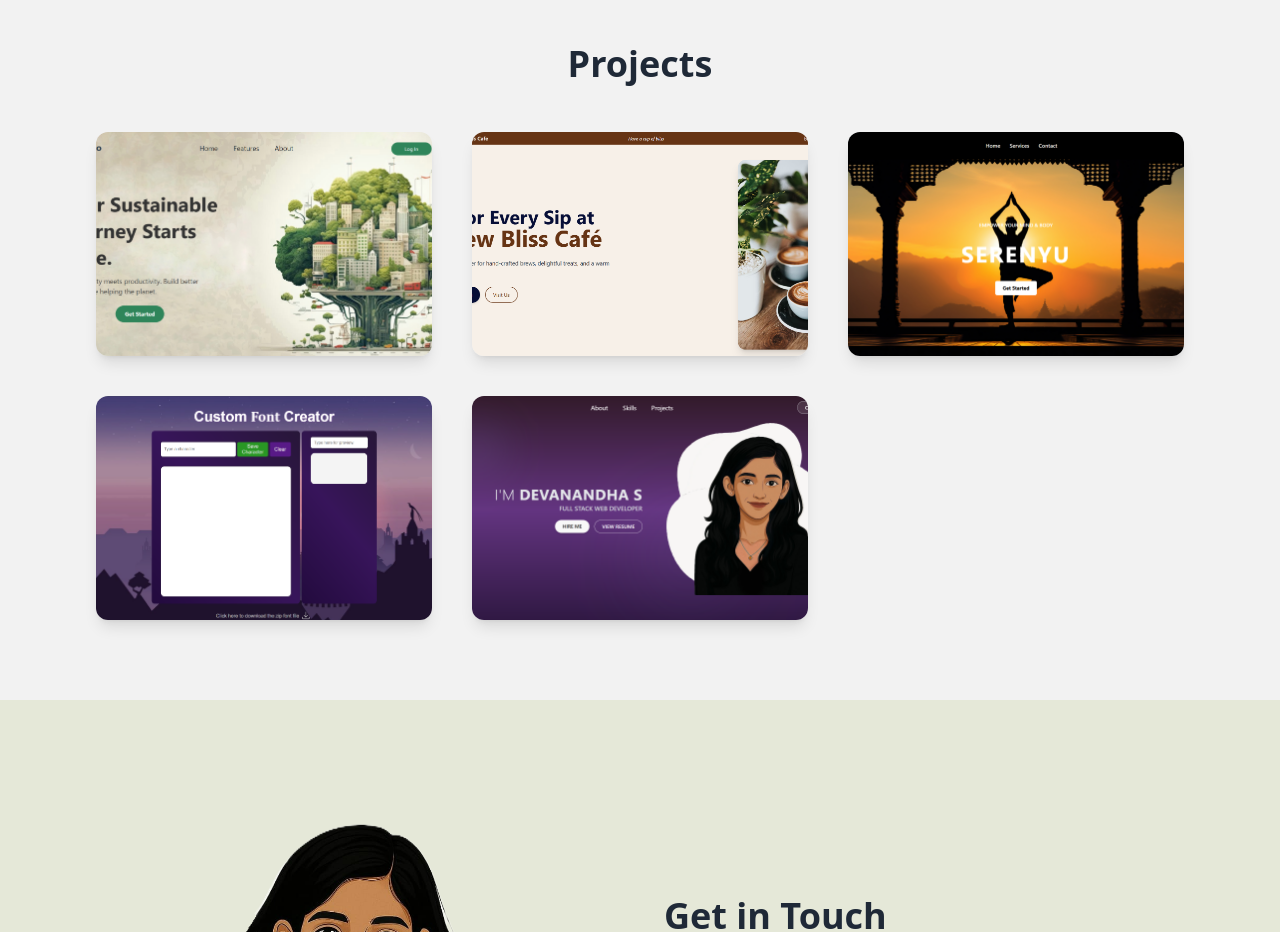
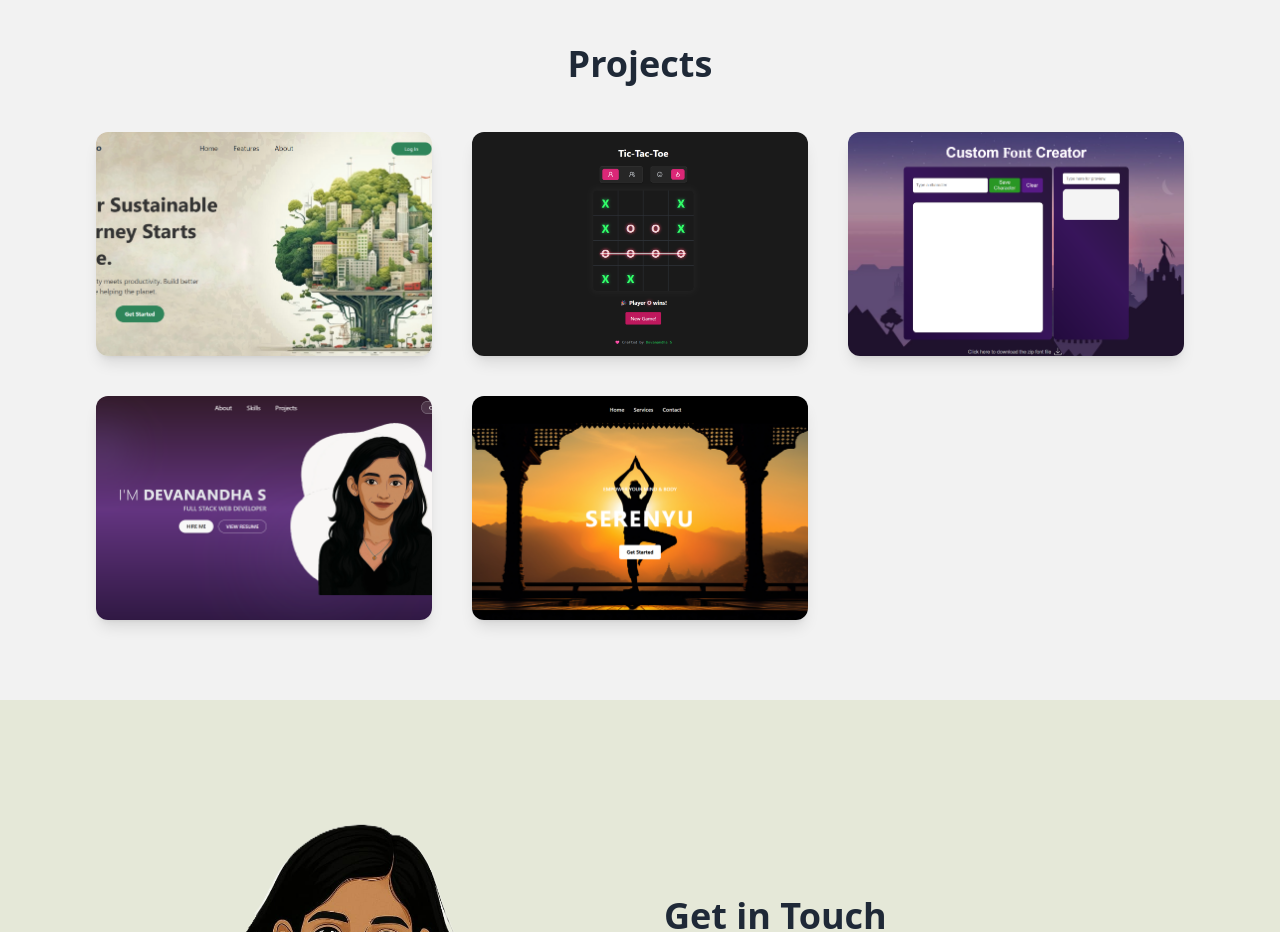
Before and after one commit to Devanandha05/portfolio-website, a React (Vite) app: page / in a window 1280 px wide. Shown: the part 2480-3412 px from the top of the page. Built offline with nearby package versions, Linux system fonts and the light colour scheme.

Commit message:
added new project info

```diff
--- a/src/components/Projects.jsx
+++ b/src/components/Projects.jsx
@@ -1,5 +1,6 @@
 import ecodo from '../assets/ecodo.png';
 import coffee from '../assets/coffeee.png';
+import tictac from '../assets/tictactoe.png'
 import yoga from '../assets/yoga.png';
 import font from '../assets/font-generator.png';
 import portfolio from '../assets/portfolio-web.png';
@@ -13,20 +14,12 @@ const projects = [
     codeLink: "https://github.com/Devanandha05/Ecodo",
   },
     {
-      title: "Coffee Shop Landing Page",
-      description: "Modern and responsive coffee shop website using React & Tailwind.",
-      image: coffee,
-      tags: ["React", " Tailwind"],
-      demoLink: "https://your-demo-link.com",
-      codeLink: "https://github.com/Devanandha05/landingpage-template",
-    },
-    {
-      title: "SerenYu Landing Page",
-      description: "Modern, minimal Landing page showcasing frontend skills.",
-      image: yoga,
-      tags: ["HTML", " CSS"],
-      demoLink: "https://devanandha05.github.io/yoga-landing-page/",
-      codeLink: "https://github.com/Devanandha05/yoga-landing-page",
+      title: "4x4 Tic-Tac-Toe",
+      description: "",
+      image: tictac,
+      tags: ["Python Flask ","React", " Tailwind CSS"],
+      demoLink: "https://686f9a4881c8d29ca02a4fd7--tic-tac-toe4x4.netlify.app/",
+      codeLink: "https://github.com/Devanandha05/tictactoe-backend",
     },
     {
       title: "Font Generator",
@@ -43,6 +36,14 @@ const projects = [
       tags: ["React", " Tailwind CSS"],
       demoLink: " https://devanandha05.github.io/portfolio-website/",
       codeLink: "https://github.com/Devanandha05/portfolio-website",
+    },
+    {
+      title: "SerenYu Landing Page",
+      description: "Modern, minimal Landing page showcasing frontend skills.",
+      image: yoga,
+      tags: ["HTML", " CSS"],
+      demoLink: "https://devanandha05.github.io/yoga-landing-page/",
+      codeLink: "https://github.com/Devanandha05/yoga-landing-page",
     },
     // Add more as needed
   ];
```
Also changed, not shown: src/assets/skills-dark.png (added), src/assets/tictactoe.png (added).
